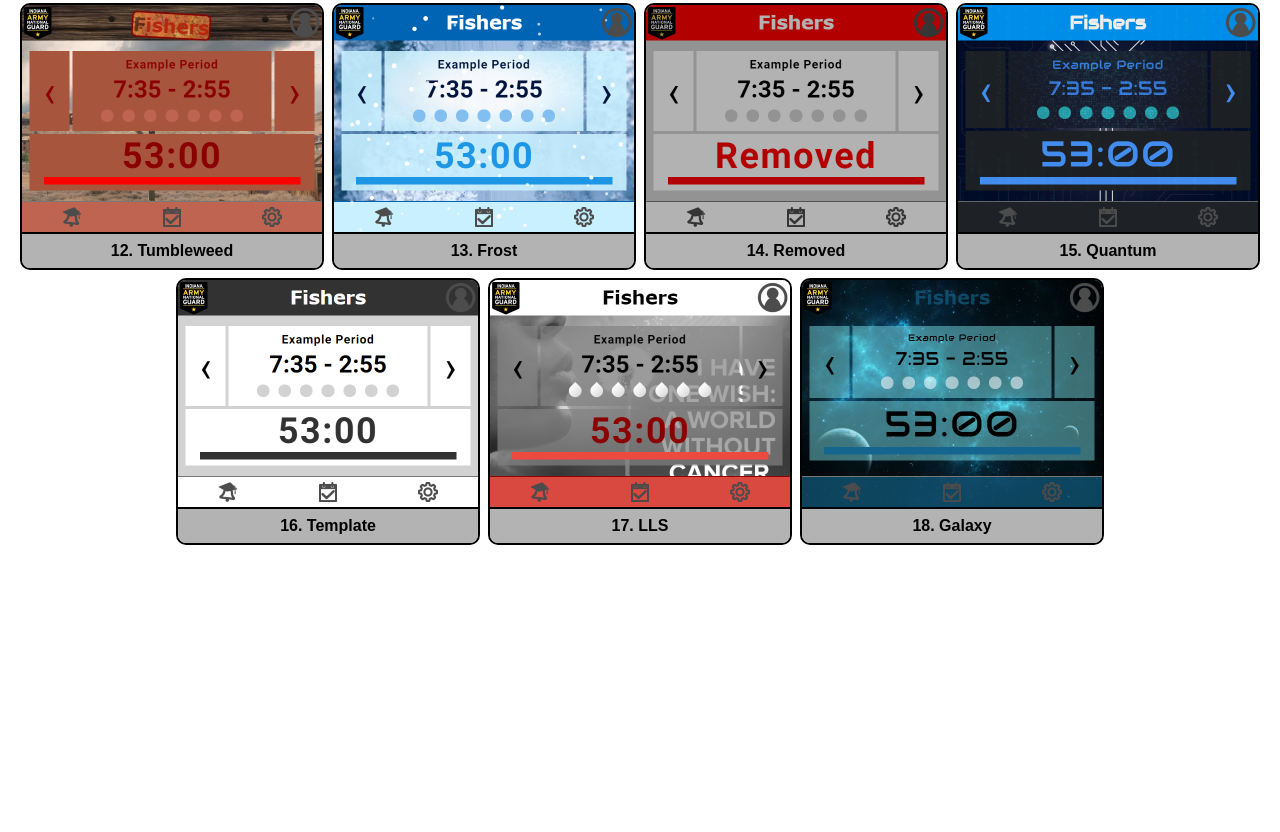
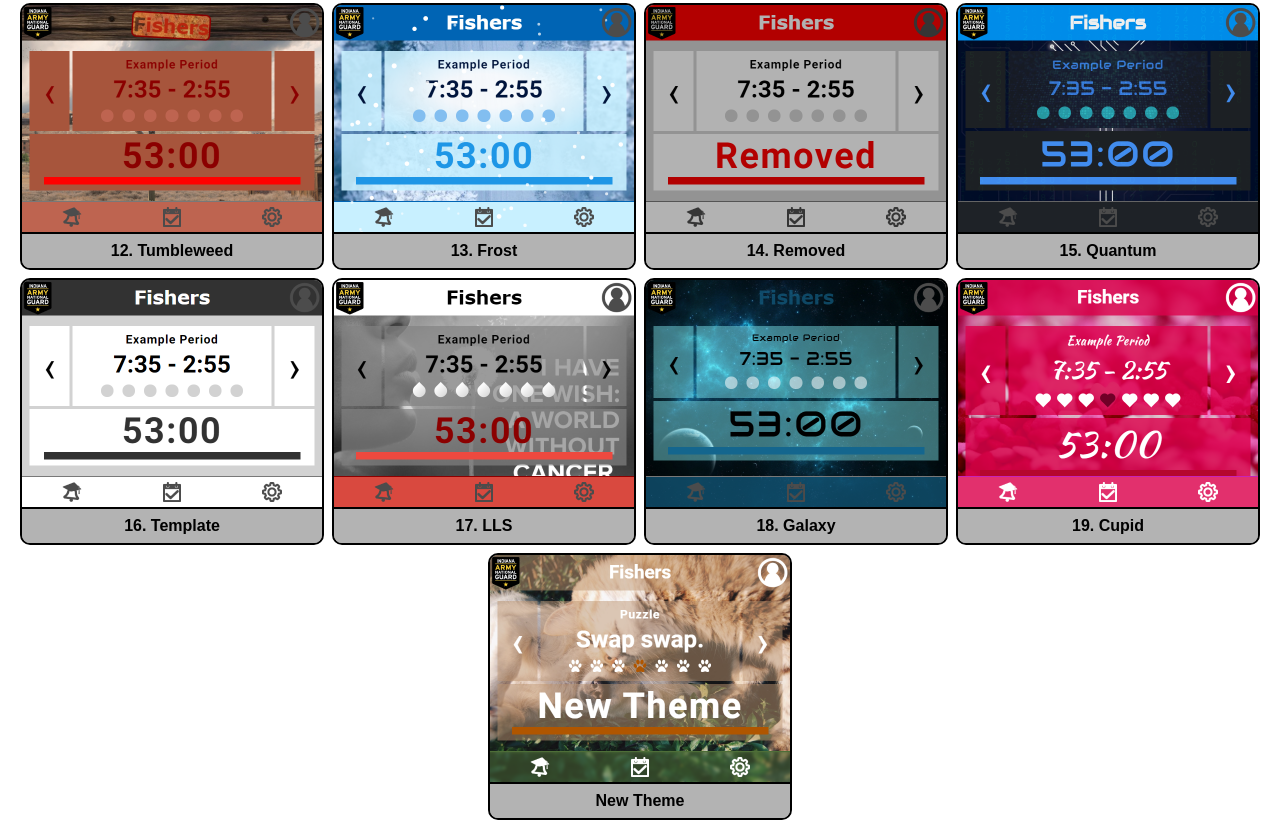
Before and after one commit to scoutskylar/theme-gallery, a plain HTML site: page docs/index.html in a window 1280 px wide. Shown: the part 834-1666 px from the top of the page. Before the commit the page ends 1391 px from the top, so only its background shows below. Drawn offline with Linux system fonts and the light colour scheme.

Commit message:
Cupid and new theme (#20)

```diff
--- a/docs/index.html
+++ b/docs/index.html
@@ -13,7 +13,7 @@
         The themes for <a href="https://schedlink.com/FHS">SchedLink FHS</a>
         are listed here once they've been out long enough<!--
         for most people that care to have figured the puzzle
-        out or ask someone else what it is-->.
+        out or ask someone else what the theme name is-->.
     </p></div>
     <script src="load.js"></script>
     </main>
--- a/docs/load.js
+++ b/docs/load.js
@@ -1,8 +1,8 @@
 {
-  const cacheId = 'Hello-World'
-  const newThemeAvailable = false;
+  const cacheId = 'Here-comes-AARC';
+  const newThemeImageFilename = 'woof,woof.png';
   const newThemeAltText = ''; // quoted text
-  const newThemeAltTextHint = '';
+  const newThemeAltTextHint = 'Swap swap.';
   const themes = [
     'Classic',
     'Dark',
@@ -21,7 +21,8 @@
     'Quantum',
     'Template',
     'LLS',
-    'Galaxy'
+    'Galaxy',
+    'Cupid'
   ];
 
   let main = document.getElementsByTagName('main')[0];
@@ -48,12 +49,12 @@
     themeIndex++;
   }
 
-  if (newThemeAvailable) {
+  if (newThemeImageFilename) {
     div = document.createElement('div');
 
     // Thumbnail
     img = document.createElement('img');
-    img.setAttribute('src', 'new theme.jpg?cacheId=' + cacheId + '&themeId=' + themeIndex);
+    img.setAttribute('src', newThemeImageFilename + '?cacheId=' + cacheId + '&themeId=' + themeIndex);
     img.setAttribute('alt', ((newThemeAltText ? '“' + newThemeAltText + '”' + (newThemeAltTextHint ? ': ' : '') : '') + newThemeAltTextHint));
     div.appendChild(img);
 
```
Also changed, not shown: docs/new theme.jpg (deleted), docs/thumbnails/19_cupid.png (added), docs/woof,woof.png (added).
